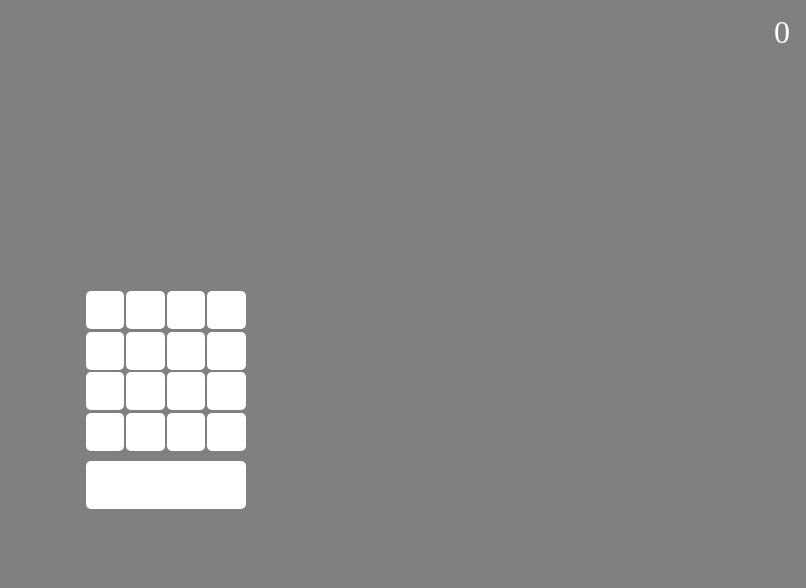
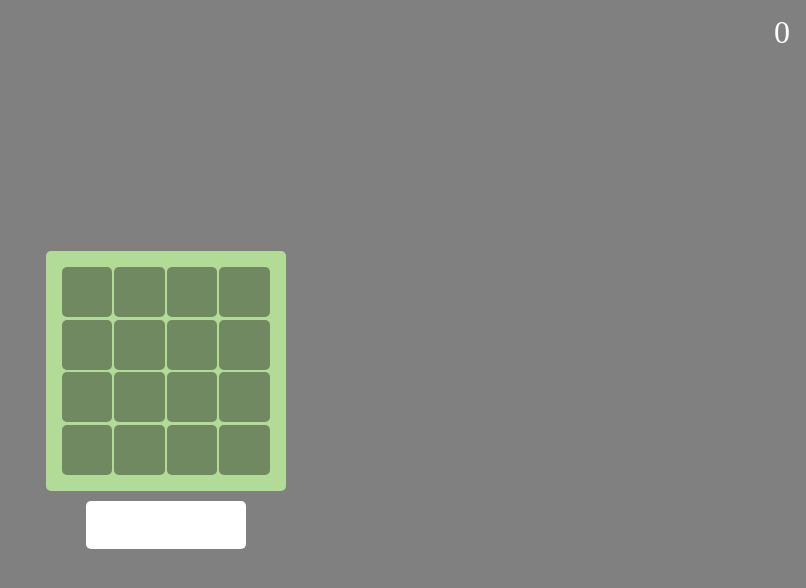
Before and after one commit to NeatKYU/2048game, a React (Vite) app: page / in a window 1280 px wide. Shown: the top 588 px of the page, without its empty margins (474-1280 px from the left). Built offline with nearby package versions, Linux system fonts and the light colour scheme.

Commit message:
💄 board 스타일 변경

```diff
--- a/src/components/Board.tsx
+++ b/src/components/Board.tsx
@@ -181,34 +181,24 @@ export const Board = (props: BoardProps) => {
 
     return (
         <Container tabIndex={0}  onKeyDown={(e) => keyPress(e)}>
-            <Row>
-                {createBlock(board, mode, 0)}
-            </Row>
-            <Row>
-                {createBlock(board, mode, 1)}
-            </Row>
-            <Row>
-                {createBlock(board, mode, 2)}
-            </Row>
-            <Row>
-                {createBlock(board, mode, 3)}
-            </Row>
+            {createBlock(board, mode, 0)}
+            {createBlock(board, mode, 1)}
+            {createBlock(board, mode, 2)}
+            {createBlock(board, mode, 3)}
         </Container>
     )
 }
 
 const Container = styled.div`
-    width: 10rem;
-    height: 10rem;
+    width: 15rem;
+    height: 15rem;
+    padding: 1rem;
 
     border-radius: 5px;
 
-    display: grid;
+    display: inline-flex;
+    flex-wrap: wrap;
     gap: 2px;
-    flex-direction: column;
+    background-color: #b1db97;
+    /* flex-direction: column; */
 `;
-
-const Row = styled.div`
-    display: flex;
-    gap: 2px;
-`;
--- a/src/components/NumberBlock.tsx
+++ b/src/components/NumberBlock.tsx
@@ -10,7 +10,7 @@ export const NumberBlock = (props: NumberBlockProps) => {
     const { num } = props;
 
     return (
-        <Container color='white'>
+        <Container color='#708961'>
             <Num color={returnColor(num)}>
                 {num === 0 ? '' : num}
             </Num>
@@ -19,8 +19,8 @@ export const NumberBlock = (props: NumberBlockProps) => {
 }
 
 const Container = styled.div`
-    width: 2.4rem;
-    height: 2.4rem;
+    width: 3.15rem;
+    height: 3.15rem;
     padding: 3px;
     border-radius: 5px;
     background-color: ${props => props.color};
@@ -34,6 +34,8 @@ const Num = styled.div`
     width: 100%;
     height: 100%;
 
+    border-radius: 5px;
+
     display: flex;
     justify-content: center;
     align-items: center;
```
